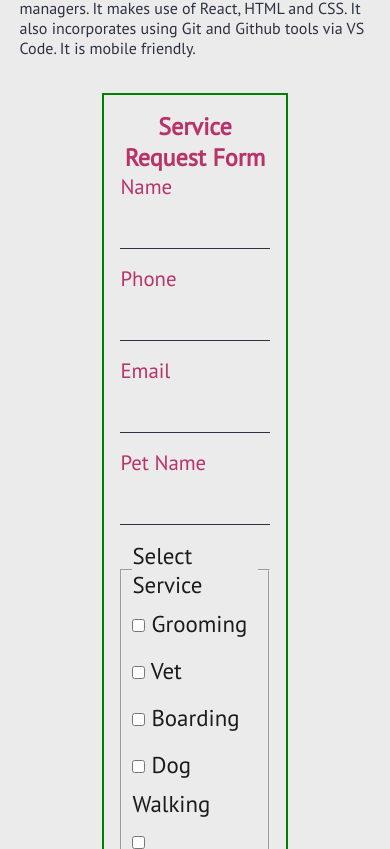
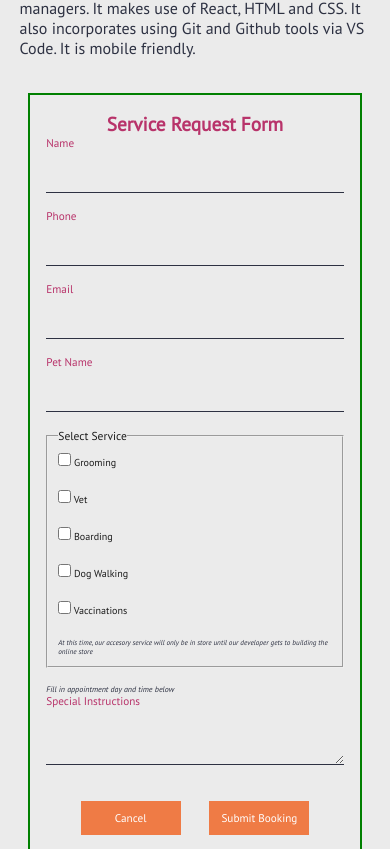
Before and after one commit to SomtooFromLaffy/WoofWorld, a React (Create React App) app in the folder woofworld/: page / in a window 390 px wide. Shown: the part 8695-9544 px from the top of the page. Built offline with nearby package versions, Linux system fonts and the light colour scheme.

Commit message:
Made form mobile responsive

```diff
--- a/woofworld/src/components/ServiceFormStyles.css
+++ b/woofworld/src/components/ServiceFormStyles.css
@@ -78,3 +78,54 @@ button:hover{
     display: flex;
     padding: 20px;
 }
+
+@media screen and (max-width:700px) {
+
+    form {
+        max-width: 90%;
+    }
+
+    form label{
+        font-size: 0.7em;
+    }
+
+    form input, textarea{
+        font-size: 0.7rem;
+    }
+
+    form fieldset{
+        font-size: 0.9em;
+    }
+
+    form fieldset p{
+        font-size: .5em;
+    }
+
+    form fieldset legend{
+        font-size: 0.8em;
+    }
+
+    form fieldset label{
+        font-size: 0.7em;
+    }
+
+    form p{
+        font-size: 0.5em;
+    }
+
+    form h2{
+        font-size: 1.2em;
+    }
+
+    form button{
+        padding: 10px;
+        width: 100px;
+        margin: 0 auto;
+        background-color: var(--action);
+        color: white;
+        border: none;
+        font-size: 0.7em;
+    }
+
+
+}
```
